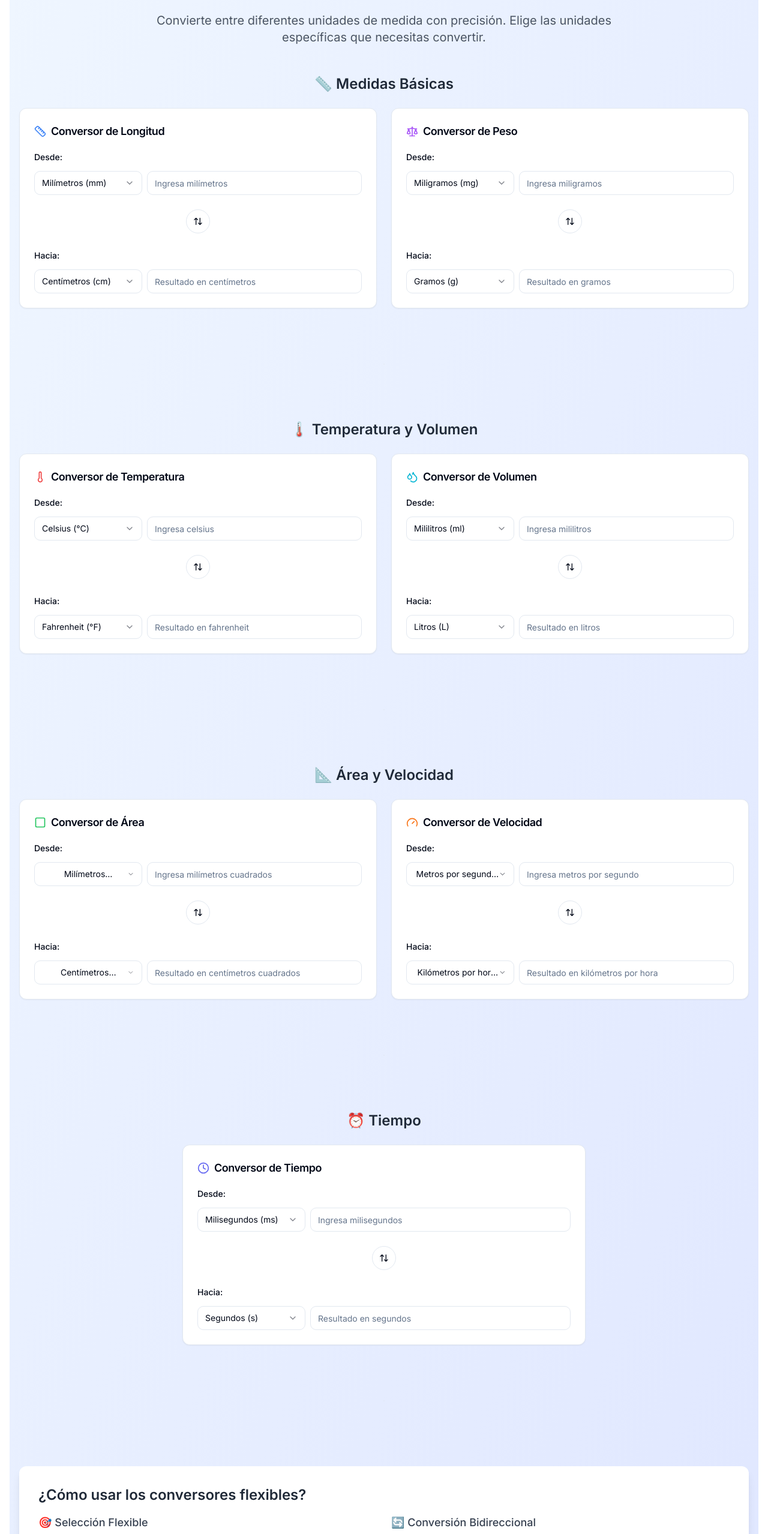
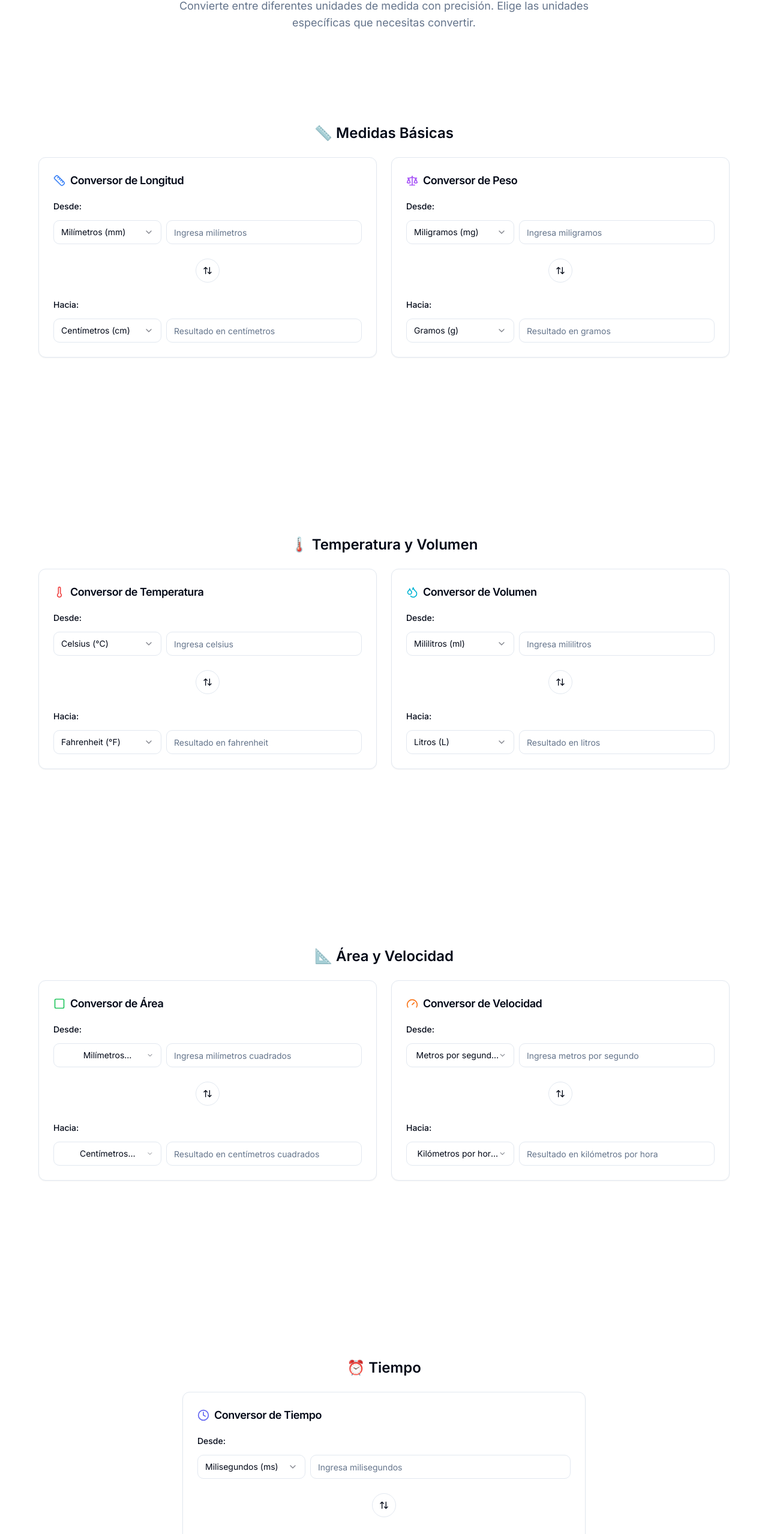
Before and after one commit to nachthelad/ConversorTotal, a Next.js app: page /unidades in a window 1280 px wide. Shown: the part 209-2766 px from the top of the page at 60% size. Built offline with nearby package versions, Linux system fonts and the light colour scheme.

Commit message:
fix: unify color scheme for /unidades page
Align /unidades page colors with global UI theme.

#VERCEL_SKIP

Co-authored-by: Ignacio Ventura <113107710+nachthelad@users.noreply.github.com>

```diff
--- a/app/unidades/page.tsx
+++ b/app/unidades/page.tsx
@@ -6,7 +6,6 @@ import { TemperatureConverterFlexible } from "@/components/temperature-converter
 import { AreaConverterFlexible } from "@/components/area-converter-flexible"
 import { SpeedConverterFlexible } from "@/components/speed-converter-flexible"
 import { TimeConverterFlexible } from "@/components/time-converter-flexible"
-import { AdBanner } from "@/components/ad-banner"
 import { SEOBreadcrumbs } from "@/components/seo-breadcrumbs"
 
 export const metadata: Metadata = {
@@ -28,96 +27,111 @@ const breadcrumbItems = [
 
 export default function UnidadesPage() {
   return (
-    <div className="min-h-screen bg-gradient-to-br from-blue-50 to-indigo-100">
-      <div className="container mx-auto px-4 py-8">
+    <div className="space-y-8">
       <SEOBreadcrumbs items={breadcrumbItems} />
 
-        <div className="text-center mb-12">
-          <h1 className="text-4xl font-bold text-gray-900 mb-4">Conversores de Unidades</h1>
-          <p className="text-xl text-gray-600 max-w-3xl mx-auto">
+      <div className="text-center space-y-4">
+        <h1 className="text-4xl font-bold tracking-tight text-foreground">Conversores de Unidades</h1>
+        <p className="text-lg text-muted-foreground max-w-3xl mx-auto">
           Convierte entre diferentes unidades de medida con precisión. Elige las unidades específicas que necesitas
           convertir.
         </p>
       </div>
 
-        <div className="grid gap-8 md:gap-12">
+      {/* Espacio para Auto Ads */}
+      <div className="min-h-[90px] flex items-center justify-center">
+        {/* Google Auto Ads puede usar este espacio */}
+      </div>
+
+      <div className="space-y-12">
         {/* Medidas Básicas */}
         <section>
-            <h2 className="text-2xl font-semibold text-gray-800 mb-6 text-center">📏 Medidas Básicas</h2>
-            <div className="grid gap-6 md:grid-cols-2 lg:grid-cols-2">
+          <h2 className="text-2xl font-semibold text-foreground mb-6 text-center">📏 Medidas Básicas</h2>
+          <div className="grid gap-6 md:grid-cols-2 max-w-6xl mx-auto">
             <LengthConverter />
             <WeightConverterFlexible />
           </div>
         </section>
 
-          <AdBanner slot="unidades-medidas-basicas" format="horizontal" />
+        {/* Espacio para Auto Ads */}
+        <div className="min-h-[200px] flex items-center justify-center">
+          {/* Google Auto Ads puede usar este espacio */}
+        </div>
 
         {/* Temperatura y Volumen */}
         <section>
-            <h2 className="text-2xl font-semibold text-gray-800 mb-6 text-center">🌡️ Temperatura y Volumen</h2>
-            <div className="grid gap-6 md:grid-cols-2 lg:grid-cols-2">
+          <h2 className="text-2xl font-semibold text-foreground mb-6 text-center">🌡️ Temperatura y Volumen</h2>
+          <div className="grid gap-6 md:grid-cols-2 max-w-6xl mx-auto">
             <TemperatureConverterFlexible />
             <VolumeConverterFlexible />
           </div>
         </section>
 
-          <AdBanner slot="unidades-temperatura-volumen" format="horizontal" />
+        {/* Espacio para Auto Ads */}
+        <div className="min-h-[200px] flex items-center justify-center">
+          {/* Google Auto Ads puede usar este espacio */}
+        </div>
 
         {/* Área y Velocidad */}
         <section>
-            <h2 className="text-2xl font-semibold text-gray-800 mb-6 text-center">📐 Área y Velocidad</h2>
-            <div className="grid gap-6 md:grid-cols-2 lg:grid-cols-2">
+          <h2 className="text-2xl font-semibold text-foreground mb-6 text-center">📐 Área y Velocidad</h2>
+          <div className="grid gap-6 md:grid-cols-2 max-w-6xl mx-auto">
             <AreaConverterFlexible />
             <SpeedConverterFlexible />
           </div>
         </section>
 
-          <AdBanner slot="unidades-area-velocidad" format="horizontal" />
+        {/* Espacio para Auto Ads */}
+        <div className="min-h-[200px] flex items-center justify-center">
+          {/* Google Auto Ads puede usar este espacio */}
+        </div>
 
         {/* Tiempo */}
         <section>
-            <h2 className="text-2xl font-semibold text-gray-800 mb-6 text-center">⏰ Tiempo</h2>
-            <div className="grid gap-6 md:grid-cols-1 lg:grid-cols-1 max-w-2xl mx-auto">
+          <h2 className="text-2xl font-semibold text-foreground mb-6 text-center">⏰ Tiempo</h2>
+          <div className="grid gap-6 md:grid-cols-1 max-w-2xl mx-auto">
             <TimeConverterFlexible />
           </div>
         </section>
 
-          <AdBanner slot="unidades-tiempo" format="horizontal" />
-        </div>
-
         {/* Información adicional */}
-        <div className="mt-16 bg-white rounded-lg shadow-lg p-8">
-          <h2 className="text-2xl font-semibold text-gray-800 mb-4">¿Cómo usar los conversores flexibles?</h2>
+        <div className="mt-16 bg-card rounded-lg shadow-sm border p-8 max-w-4xl mx-auto">
+          <h2 className="text-2xl font-semibold text-card-foreground mb-4">¿Cómo usar los conversores flexibles?</h2>
           <div className="grid gap-6 md:grid-cols-2">
             <div>
-              <h3 className="text-lg font-medium text-gray-700 mb-2">🎯 Selección Flexible</h3>
-              <p className="text-gray-600">
+              <h3 className="text-lg font-medium text-card-foreground mb-2">🎯 Selección Flexible</h3>
+              <p className="text-muted-foreground">
                 Elige exactamente las unidades que necesitas convertir usando los menús desplegables. Por ejemplo:
                 "Gramos → Kilogramos" o "Centímetros → Pulgadas".
               </p>
             </div>
             <div>
-              <h3 className="text-lg font-medium text-gray-700 mb-2">🔄 Conversión Bidireccional</h3>
-              <p className="text-gray-600">
+              <h3 className="text-lg font-medium text-card-foreground mb-2">🔄 Conversión Bidireccional</h3>
+              <p className="text-muted-foreground">
                 Puedes escribir en cualquier campo y la conversión se actualizará automáticamente. Usa el botón de
                 intercambio para cambiar las unidades rápidamente.
               </p>
             </div>
             <div>
-              <h3 className="text-lg font-medium text-gray-700 mb-2">📋 Copiar y Compartir</h3>
-              <p className="text-gray-600">
+              <h3 className="text-lg font-medium text-card-foreground mb-2">📋 Copiar y Compartir</h3>
+              <p className="text-muted-foreground">
                 Copia los resultados al portapapeles o compártelos directamente por WhatsApp con un formato profesional.
               </p>
             </div>
             <div>
-              <h3 className="text-lg font-medium text-gray-700 mb-2">🎯 Alta Precisión</h3>
-              <p className="text-gray-600">
+              <h3 className="text-lg font-medium text-card-foreground mb-2">🎯 Alta Precisión</h3>
+              <p className="text-muted-foreground">
                 Nuestros conversores utilizan factores de conversión precisos y muestran los decimales necesarios para
                 cada tipo de medida.
               </p>
             </div>
           </div>
         </div>
+
+        {/* Espacio final para Auto Ads */}
+        <div className="min-h-[90px] flex items-center justify-center">
+          {/* Google Auto Ads puede usar este espacio */}
+        </div>
       </div>
     </div>
   )
```
Lines whose indentation alone changed are shown as unchanged.
